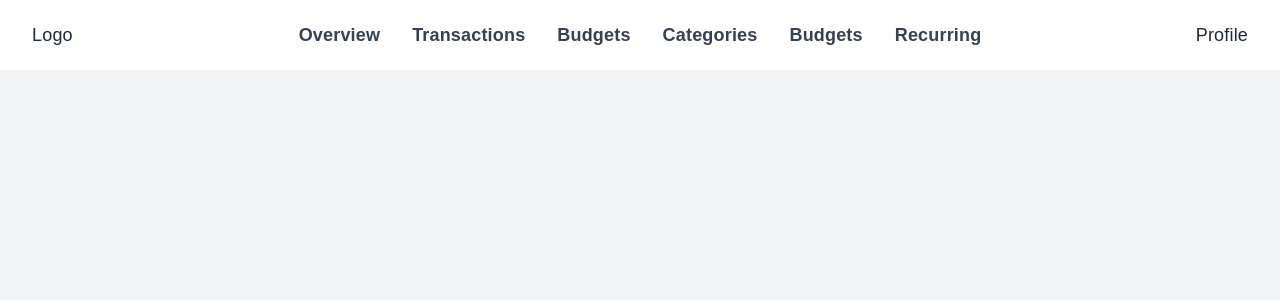
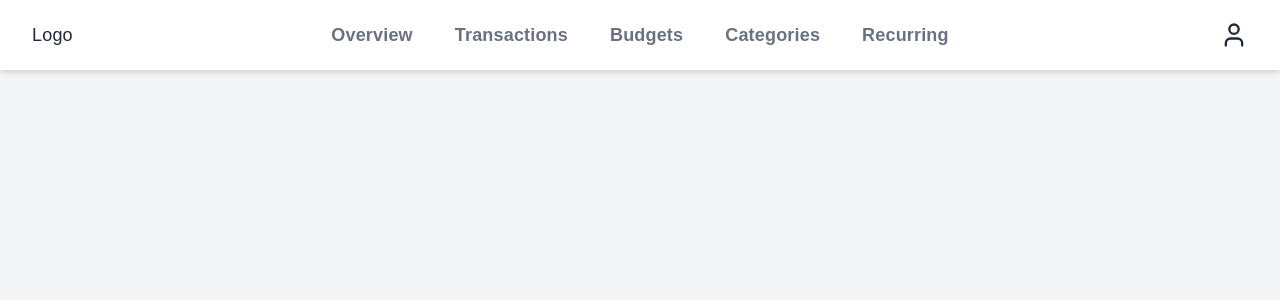
Before and after one commit to pogadoronald-ctrl/Budget-Tracker, a React (Vite) app: page / in a window 1280 px wide. Shown: the top 300 px of the page. Built offline with nearby package versions, Linux system fonts and the light colour scheme.

Commit message:
Added design for navbar

```diff
--- a/src/app/components/Header.css
+++ b/src/app/components/Header.css
@@ -14,7 +14,7 @@
 .nav {
     display: flex;
     align-items: center;
-    gap: 32px;
+    gap: 42px;
 }
 
 .profile {
--- a/src/app/components/Header.jsx
+++ b/src/app/components/Header.jsx
@@ -1,22 +1,53 @@
 import './Header.css'
+import { LuUser } from "react-icons/lu";
+
+
 
 function Header() {
     return (
-        <header className="header">
+        <header className="header shadow-md">
             <div className="logo">Logo</div>
 
-            <nav className="nav font-bold text-gray-700">
-                <a href="#">Overview</a>
-                <a href="#">Transactions</a>
-                <a href="#">Budgets</a>
-                <a href="#">Categories</a>
-                <a href="#">Budgets</a>
-                <a href="#">Recurring</a>
-            </nav>
+            <Pages />
 
-            <div className="profile">Profile</div>
+            <div className="profile">
+                <LuUser size={28} />
+            </div>
         </header>
     )
 }
 
+const navLinks = [
+    "Overview",
+    "Transactions",
+    "Budgets",
+    "Categories",
+    "Recurring"
+]
+
+const navHref = {
+
+}
+
+const Pages = () => {
+    return (
+        <nav className="nav font-bold text-gray-400">
+            {navLinks.map((link) => (
+                <a
+                    key={link}
+                    href=""
+                    className="relative text-gray-500 font-semibold
+                        after:absolute after:left-0 after:-bottom-1
+                        after:h-[2px] after:w-full after:bg-green-400
+                        after:translate-y-2 after:opacity-0
+                        hover:after:translate-y-0 hover:after:opacity-100
+                        after:transition-all after:duration-300"
+                >
+                {link}
+                </a>
+            ))}
+        </nav>
+    )
+}
+
 export default Header
--- a/src/index.css
+++ b/src/index.css
@@ -74,10 +74,6 @@ body {
   color: #1f2937;
 }
 
-a {
-  text-decoration: none;
-  color: inherit;
-}
 
 button,
 input {
```
